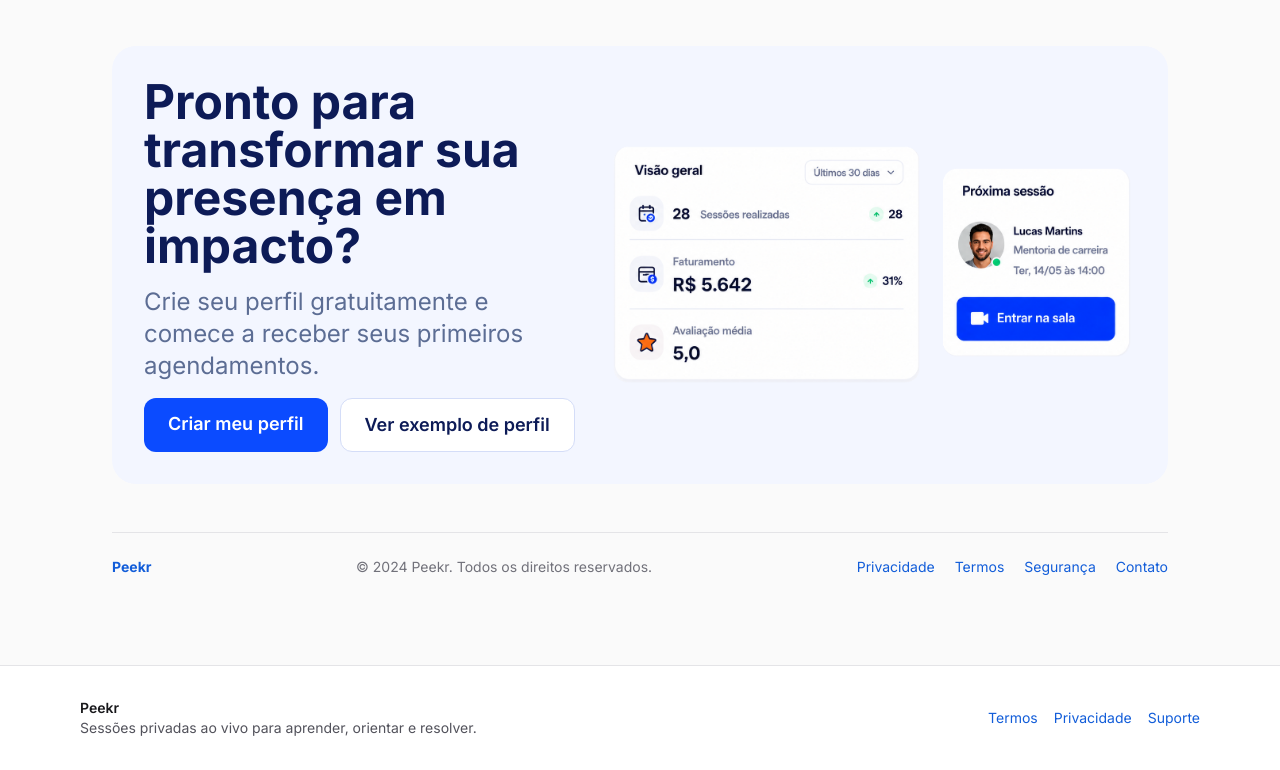
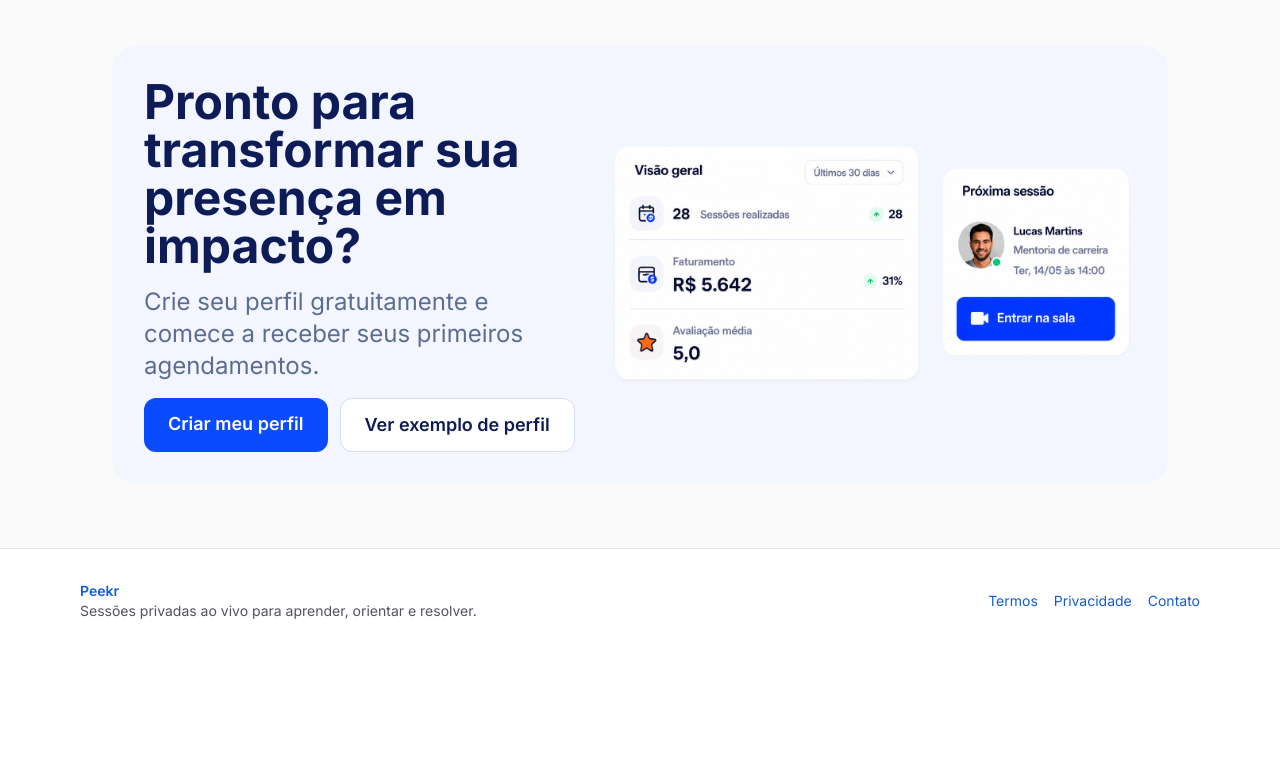
Before and after one commit to juliobillet/Peekr, a Next.js app: page / in a window 1280 px wide. Shown: the part 2272-3042 px from the top of the page. After the commit the page ends 2925 px from the top, so only its background shows below. Built offline with nearby package versions, Linux system fonts and the light colour scheme.

Commit message:
Remove duplicate homepage footer and keep brand/contact in global footer

```diff
--- a/app/layout.tsx
+++ b/app/layout.tsx
@@ -10,8 +10,9 @@ export const metadata: Metadata = {
   title: "Peekr",
   description: "Sessões privadas ao vivo para aulas, mentorias, revisões e consultorias.",
   icons: {
-    icon: [{ url: "/logos/logo-peekr.png", type: "image/png", sizes: "any" }],
+    icon: "/logos/logo-peekr.png",
     shortcut: "/logos/logo-peekr.png",
+    apple: "/logos/logo-peekr.png",
   },
 };
 
--- a/app/page.tsx
+++ b/app/page.tsx
@@ -36,7 +36,6 @@ const audienceCards = [
   { title: "Orientação profissional", icon: "/icons/profile-big-arrow-icon.png" },
 ];
 
-const footerLinks = ["Privacidade", "Termos", "Segurança", "Contato"];
 
 export default function HomePage() {
   return (
@@ -141,17 +140,6 @@ export default function HomePage() {
         </div>
       </section>
 
-      <footer className="flex flex-wrap items-center justify-between gap-4 border-t border-zinc-200 py-6 text-sm dark:border-zinc-800">
-        <div className="font-bold text-brand-blue">Peekr</div>
-        <p className="text-zinc-500">© 2024 Peekr. Todos os direitos reservados.</p>
-        <div className="flex gap-5">
-          {footerLinks.map((link) => (
-            <a key={link} href="#" className="text-brand-blue transition hover:text-brand-orange">
-              {link}
-            </a>
-          ))}
-        </div>
-      </footer>
     </div>
   );
 }
--- a/components/layout/Footer.tsx
+++ b/components/layout/Footer.tsx
@@ -3,13 +3,13 @@ export function Footer() {
     <footer className="border-t border-zinc-200 bg-white py-8 dark:border-zinc-800 dark:bg-zinc-950">
       <div className="mx-auto flex max-w-6xl flex-col gap-3 px-4 text-sm text-zinc-600 dark:text-zinc-400 md:flex-row md:items-center md:justify-between">
         <div>
-          <p className="font-semibold text-zinc-900 dark:text-zinc-200">Peekr</p>
+          <p className="font-semibold text-brand-blue">Peekr</p>
           <p>Sessões privadas ao vivo para aprender, orientar e resolver.</p>
         </div>
         <div className="flex gap-4">
           <a href="#" className="text-brand-blue transition hover:text-brand-orange">Termos</a>
           <a href="#" className="text-brand-blue transition hover:text-brand-orange">Privacidade</a>
-          <a href="#" className="text-brand-blue transition hover:text-brand-orange">Suporte</a>
+          <a href="#" className="text-brand-blue transition hover:text-brand-orange">Contato</a>
         </div>
       </div>
     </footer>
```
